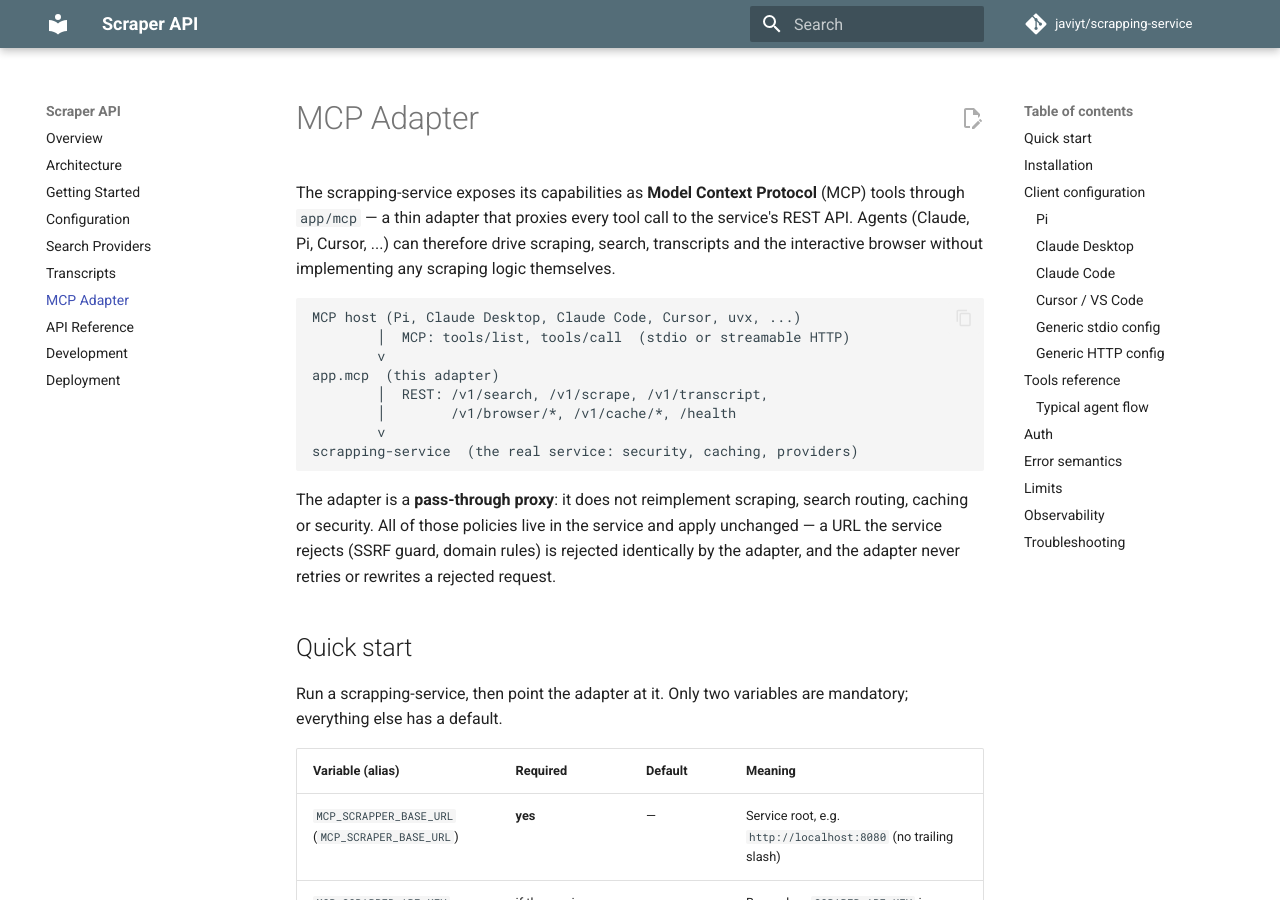
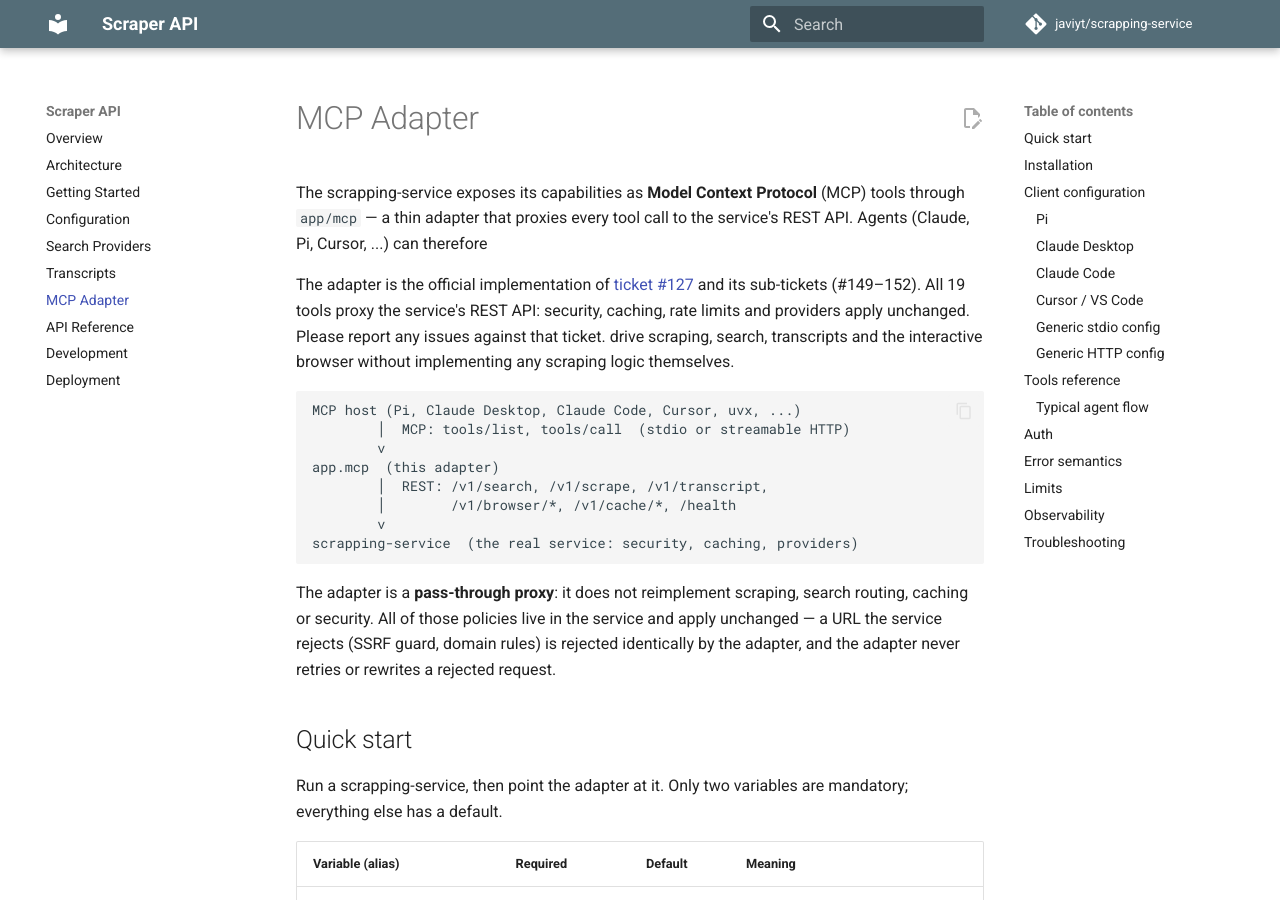
Before and after one commit to javiyt/scrapping-service, an MkDocs documentation site: the page built from docs/mcp.md, in a window 1280 px wide and 900 px high. Built offline with MkDocs 1.6.1 and Material for MkDocs 9.7.7, drawn with Linux system fonts in a browser that asks for light colours; comment, search, counter and statistics services are not loaded; some of the changed text lies outside the part shown.

Commit message:
docs: fix MCP adapter pip install URL and cite issue #127 (#196)
- Replace legacy pip-egg syntax with modern extras syntax
- Add ticket #127 reference in docs intro

Refs #127

````diff
--- a/docs/mcp.md
+++ b/docs/mcp.md
@@ -3,6 +3,11 @@
 The scrapping-service exposes its capabilities as **Model Context Protocol**
 (MCP) tools through `app/mcp` — a thin adapter that proxies every tool call
 to the service's REST API. Agents (Claude, Pi, Cursor, ...) can therefore
+
+The adapter is the official implementation of [ticket #127](https://github.com/javiyt/scrapping-service/issues/127)
+and its sub-tickets (#149–152). All 19 tools proxy the service's REST API:
+security, caching, rate limits and providers apply unchanged. Please report
+any issues against that ticket.
 drive scraping, search, transcripts and the interactive browser without
 implementing any scraping logic themselves.
 
@@ -59,7 +64,7 @@
 package is installable from git:
 
 ```bash
-pip install "git+https://github.com/javiyt/scrapping-service.git#egg=scraper-api[mcp]"
+pip install "scraper-api[mcp] @ git+https://github.com/javiyt/scrapping-service.git"
 ```
 
 The adapter is also available as a standalone container target that needs no
````
